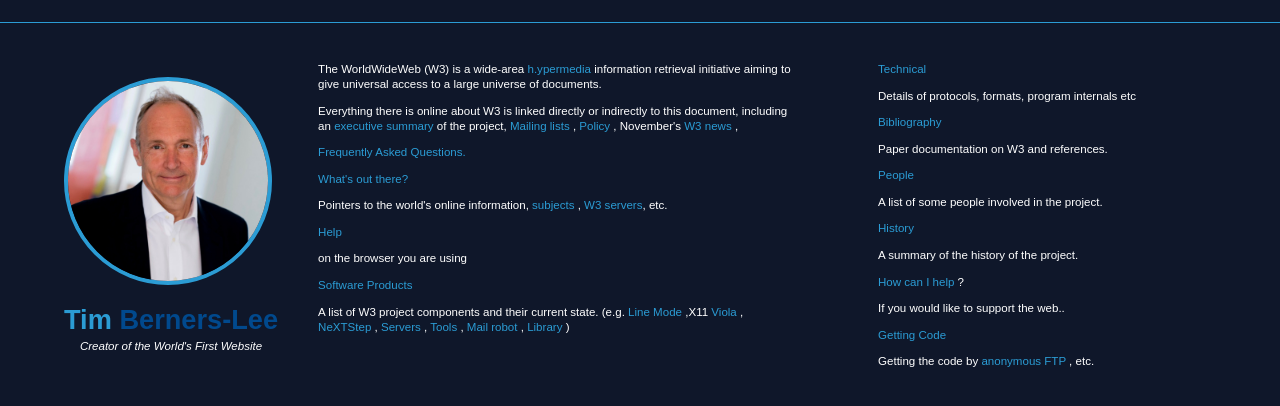
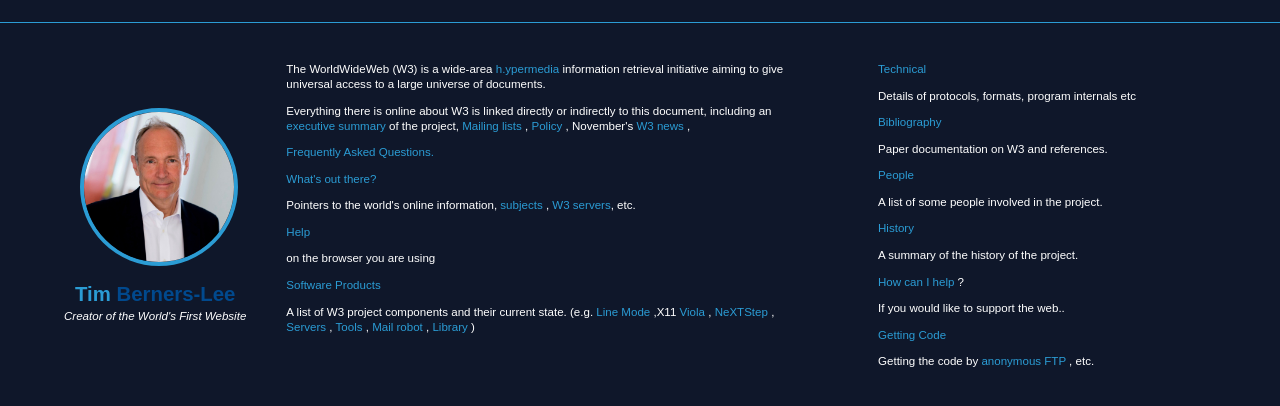
Before and after one commit to Kwagei/world-first-website-css-divinestylus, a plain HTML site: page index.html in a window 1280 px wide. Shown: the part 80-486 px from the top of the page. Drawn offline with Linux system fonts and the light colour scheme.

Commit message:
Update style.css

```diff
--- a/style.css
+++ b/style.css
@@ -26,7 +26,7 @@ h1 {
     border-bottom: 1px solid #2B9CD4;
 }
 h2 {
-    font-size: 2rem;
+    font-size: 1.5rem;
     color: #2B9CD4;
     text-align: center;
 }
@@ -59,9 +59,11 @@ ul {
 }
 aside {
     margin: auto;
+    padding: 0;
 }
 .img {
-    width: 200px;
+    margin: auto;
+    width: 150px;
 }
 .img [src] {
     text-align: center;
```
